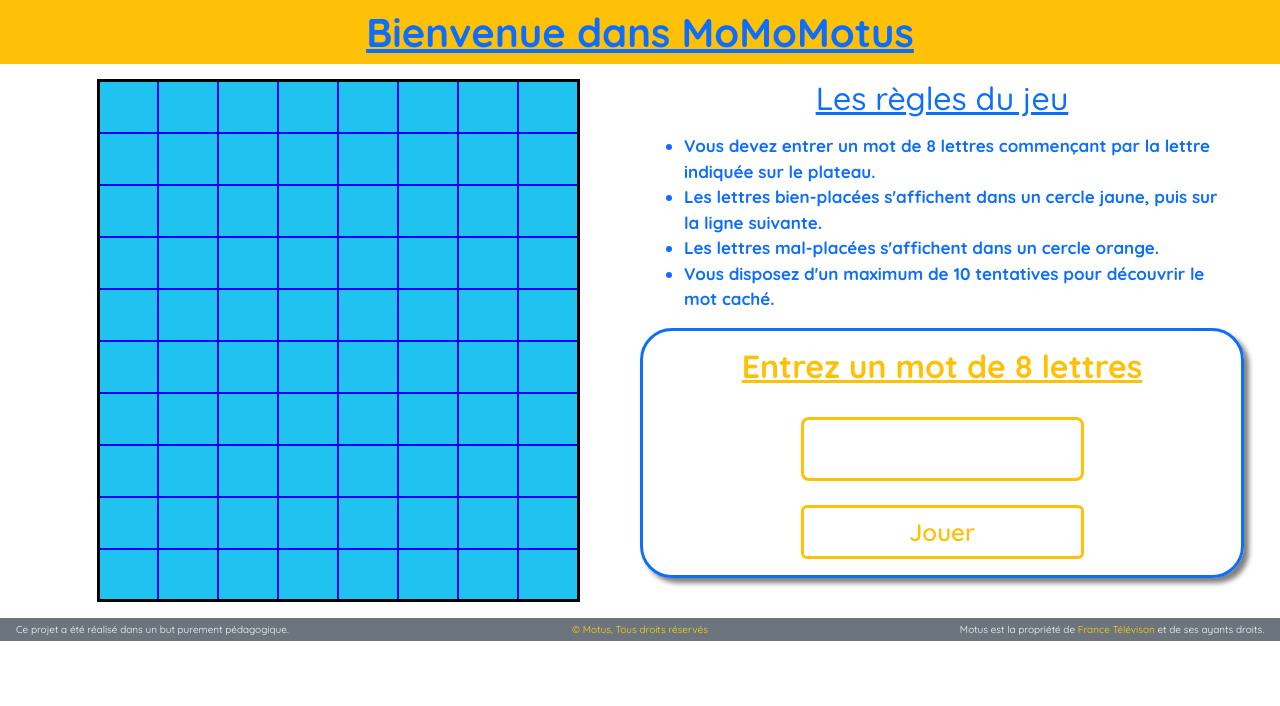
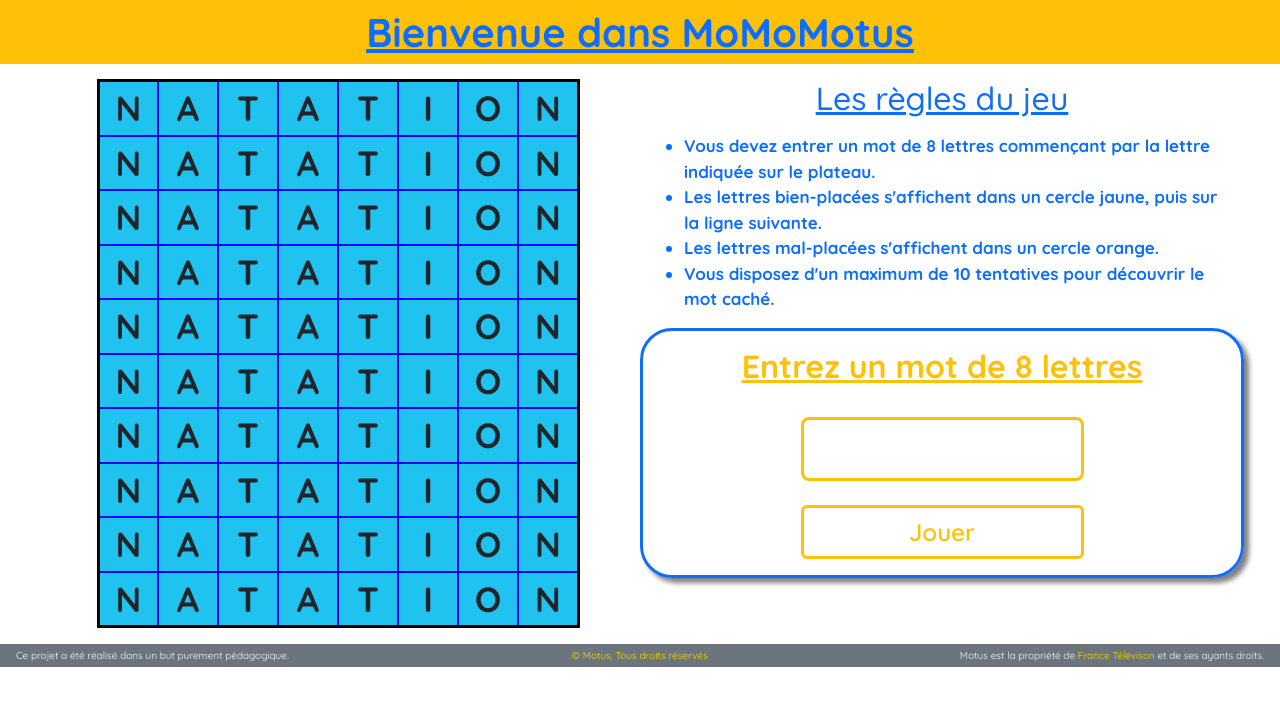
Before and after one commit to MKarim-DEV/Motus, a plain HTML site: page index.html in a window 1280 px wide. Drawn offline with Linux system fonts and the light colour scheme.

Commit message:
fonction pour choisir un mot au hasard et l'afficher dans le tableau HTML

```diff
--- a/css/styles.css
+++ b/css/styles.css
@@ -41,9 +41,9 @@ footer p {
 .wellplaced{
     display:block;
 }
-.unexistent{
+/*.unexistent{
     display:none;
-}
+}*/
 .misplaced{
     background-clip:content-box;
     border-radius: 50%;
--- a/index.html
+++ b/index.html
@@ -7,10 +7,7 @@
         <link rel="preconnect" href="https://fonts.googleapis.com">
         <link rel="preconnect" href="https://fonts.gstatic.com" crossorigin>
         <link href="https://fonts.googleapis.com/css2?family=Quicksand:wght@300;400;500;600;700&display=swap" rel="stylesheet">
-        <script src="js/jquery/jquery-3.6.4.min.js"></script>
-        <script src="js/bootstrap/bootstrap.min.js"></script>
-        <script src="js/bootstrap/bootstrap.bundle.min.js"></script>
-        <script src="js/index.js"></script>
+
         <meta http-equiv="X-UA-Compatible" content="IE=edge">
         <meta name="viewport" content="width=device-width, initial-scale=1.0">
         <title>MOTUS</title>
@@ -27,104 +24,104 @@
                     <div class="col-lg-6 d-flex justify-content-center p-3">
                         <table>
                             <tr>
-                                <td><span class="wellplaced"></span></td>
-                                <td><span class="unexistent"></span></td>
-                                <td><span class="unexistent"></span></td>
-                                <td><span class="unexistent"></span></td>
-                                <td><span class="unexistent"></span></td>
-                                <td><span class="unexistent"></span></td>
-                                <td><span class="unexistent"></span></td>
-                                <td><span class="unexistent"></span></td>
+                                <td><span class="lig1 col1"></span></td>
+                                <td><span class="lig1 col2"></span></td>
+                                <td><span class="lig1 col3"></span></td>
+                                <td><span class="lig1 col4"></span></td>
+                                <td><span class="lig1 col5"></span></td>
+                                <td><span class="lig1 col6"></span></td>
+                                <td><span class="lig1 col7"></span></td>
+                                <td><span class="lig1 col8"></span></td>
                             </tr>
-                            <tr>
-                                <td><span class="unexistent"></span></td>
-                                <td><span class="unexistent"></span></td>
-                                <td><span class="unexistent"></span></td>
-                                <td><span class="unexistent"></span></td>
-                                <td><span class="unexistent"></span></td>
-                                <td><span class="unexistent"></span></td>
-                                <td><span class="unexistent"></span></td>
-                                <td><span class="unexistent"></span></td>
+                            <tr class="ligne2">
+                                <td></td>
+                                <td></td>
+                                <td></td>
+                                <td></td>
+                                <td></td>
+                                <td></td>
+                                <td></td>
+                                <td></td>
                             </tr>
-                            <tr>
-                                <td><span class="unexistent"></span></td>
-                                <td><span class="unexistent"></span></td>
-                                <td><span class="unexistent"></span></td>
-                                <td><span class="unexistent"></span></td>
-                                <td><span class="unexistent"></span></td>
-                                <td><span class="unexistent"></span></td>
-                                <td><span class="unexistent"></span></td>
-                                <td><span class="unexistent"></span></td>
+                            <tr class="ligne3">
+                                <td></td>
+                                <td></td>
+                                <td></td>
+                                <td></td>
+                                <td></td>
+                                <td></td>
+                                <td></td>
+                                <td></td>
                             </tr>
-                            <tr>
-                                <td><span class="unexistent"></span></td>
-                                <td><span class="unexistent"></span></td>
-                                <td><span class="unexistent"></span></td>
-                                <td><span class="unexistent"></span></td>
-                                <td><span class="unexistent"></span></td>
-                                <td><span class="unexistent"></span></td>
-                                <td><span class="unexistent"></span></td>
-                                <td><span class="unexistent"></span></td>
+                            <tr class="ligne4">
+                                <td></td>
+                                <td></td>
+                                <td></td>
+                                <td></td>
+                                <td></td>
+                                <td></td>
+                                <td></td>
+                                <td></td>
                             </tr>
-                            <tr>
-                                <td><span class="unexistent"></span></td>
-                                <td><span class="unexistent"></span></td>
-                                <td><span class="unexistent"></span></td>
-                                <td><span class="unexistent"></span></td>
-                                <td><span class="unexistent"></span></td>
-                                <td><span class="unexistent"></span></td>
-                                <td><span class="unexistent"></span></td>
-                                <td><span class="unexistent"></span></td>
+                            <tr class="ligne5">
+                                <td></td>
+                                <td></td>
+                                <td></td>
+                                <td></td>
+                                <td></td>
+                                <td></td>
+                                <td></td>
+                                <td></td>
                             </tr>
-                            <tr>
-                                <td><span class="unexistent"></span></td>
-                                <td><span class="unexistent"></span></td>
-                                <td><span class="unexistent"></span></td>
-                                <td><span class="unexistent"></span></td>
-                                <td><span class="unexistent"></span></td>
-                                <td><span class="unexistent"></span></td>
-                                <td><span class="unexistent"></span></td>
-                                <td><span class="unexistent"></span></td>
+                            <tr class="ligne6">
+                                <td></td>
+                                <td></td>
+                                <td></td>
+                                <td></td>
+                                <td></td>
+                                <td></td>
+                                <td></td>
+                                <td></td>
                             </tr>
-                            <tr>
-                                <td><span class="unexistent"></span></td>
-                                <td><span class="unexistent"></span></td>
-                                <td><span class="unexistent"></span></td>
-                                <td><span class="unexistent"></span></td>
-                                <td><span class="unexistent"></span></td>
-                                <td><span class="unexistent"></span></td>
-                                <td><span class="unexistent"></span></td>
-                                <td><span class="unexistent"></span></td>
+                            <tr class="ligne7">
+                                <td></td>
+                                <td></td>
+                                <td></td>
+                                <td></td>
+                                <td></td>
+                                <td></td>
+                                <td></td>
+                                <td></td>
                             </tr>
-                            <tr>
-                                <td><span class="unexistent"></span></td>
-                                <td><span class="unexistent"></span></td>
-                                <td><span class="unexistent"></span></td>
-                                <td><span class="unexistent"></span></td>
-                                <td><span class="unexistent"></span></td>
-                                <td><span class="unexistent"></span></td>
-                                <td><span class="unexistent"></span></td>
-                                <td><span class="unexistent"></span></td>
+                            <tr class="ligne8">
+                                <td></td>
+                                <td></td>
+                                <td></td>
+                                <td></td>
+                                <td></td>
+                                <td></td>
+                                <td></td>
+                                <td></td>
                             </tr>
-                            <tr>
-                                <td><span class="unexistent"></span></td>
-                                <td><span class="unexistent"></span></td>
-                                <td><span class="unexistent"></span></td>
-                                <td><span class="unexistent"></span></td>
-                                <td><span class="unexistent"></span></td>
-                                <td><span class="unexistent"></span></td>
-                                <td><span class="unexistent"></span></td>
-                                <td><span class="unexistent"></span></td>
+                            <tr class="ligne9">
+                                <td></td>
+                                <td></td>
+                                <td></td>
+                                <td></td>
+                                <td></td>
+                                <td></td>
+                                <td></td>
+                                <td></td>
                             </tr>
-                            <tr>
-                                <td><span class="unexistent"></span></td>
-                                <td><span class="unexistent"></span></td>
-                                <td><span class="unexistent"></span></td>
-                                <td><span class="unexistent"></span></td>
-                                <td><span class="unexistent"></span></td>
-                                <td><span class="unexistent"></span></td>
-                                <td><span class="unexistent"></span></td>
-                                <td><span class="unexistent"></span></td>
+                            <tr class="ligne10">
+                                <td></td>
+                                <td></td>
+                                <td></td>
+                                <td></td>
+                                <td></td>
+                                <td></td>
+                                <td></td>
+                                <td></td>
                             </tr>
                         </table>
 
@@ -175,5 +172,6 @@
                 </div>
             </div>
         </footer>
+        <script src="js/index.js"></script>
     </body>
 </html>
--- a/js/index.js
+++ b/js/index.js
@@ -1,15 +1,28 @@
 "use strict";
 
-let hiddenWordList=["ACADEMIE","ALLIANCE","BENEFICE","CALCAIRE","CHENILLE","CROISADE","DIALOGUE","ECUREUIL","ETRANGES","FLAMBEAU","FREQUENT","GENERALE","HARMONIE","ILLUSION","LABRADOR","MARECAGE","MINUTEUR","NATATION","OMNIVORE","PARASITE","PRECHEUR","PRIVATIF","REPTILES","RICHESSE","SALAIRES","STEROIDE","TENAILLE","TRIBUNAL","VAGABOND","VOLAILLE"];
+const HIDDEN_WORD_LIST=["ACADEMIE","ALLIANCE","BENEFICE","CALCAIRE","CHENILLE","CROISADE","DIALOGUE","ECUREUIL","ETRANGES","FLAMBEAU","FREQUENT","GENERALE","HARMONIE","ILLUSION","LABRADOR","MARECAGE","MINUTEUR","NATATION","OMNIVORE","PARASITE","PRECHEUR","PRIVATIF","REPTILES","RICHESSE","SALAIRES","STEROIDE","TENAILLE","TRIBUNAL","VAGABOND","VOLAILLE"];
 //30 mots cachés.
-function hiddenWordChoice(array){
+function hidden_word_choice(array){
     let randomChoice = Math.random()*array.length|0;
     let randomWord = array[randomChoice];
     return randomWord;
 }
 
-let randomWord = hiddenWordChoice(hiddenWordList);
+let randomWord = hidden_word_choice(HIDDEN_WORD_LIST);
 console.log(randomWord);
+console.log(randomWord[0]);
+console.log(randomWord[1]);
+console.log(randomWord[7]);
 
-let remplissageTableau = document.querySelector('tr');
-remplissageTableau.innerHTML = "randomWord";
+function display_in_table(word) {
+    const table = document.querySelector("table");
+    const letters = word.split('');
+
+  for (let row = 0; row < 10; row++) {
+    for (let col = 0; col < 8; col++) {
+      const td = table.rows[row].cells[col];
+      td.innerHTML = letters[col];
+    }
+  }
+}
+display_in_table(randomWord);
```
